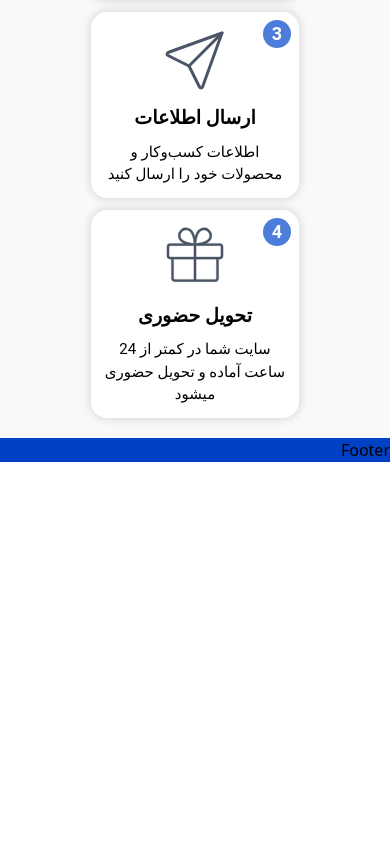
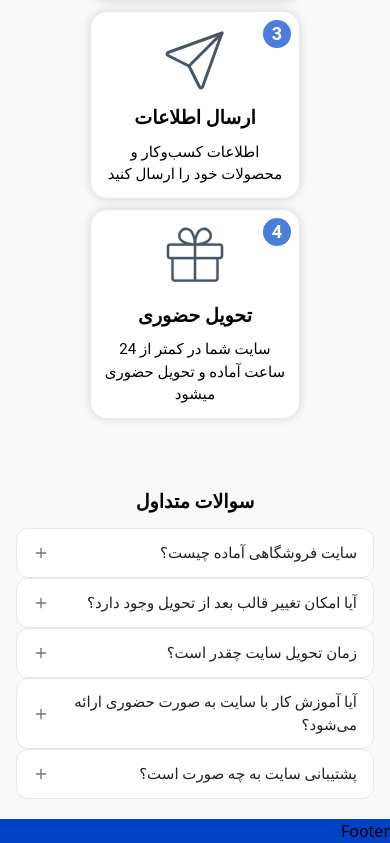
Before and after one commit to MohammadSoleimanikia/webetom, a Next.js app: page / in a window 390 px wide. Shown: the part 4475-5318 px from the top of the page. Before the commit the page ends 4937 px from the top, so only its background shows below. Built offline with nearby package versions, Linux system fonts and the light colour scheme; what @mui/material-nextjs would draw is missing.

Commit message:
feat(FAQ): add FAQ mobile

```diff
--- a/src/app/page.tsx
+++ b/src/app/page.tsx
@@ -8,6 +8,7 @@ import { Button } from "@mui/material";
 import WhyUs from "@/sections/whyUs";
 import Plans from "@/sections/plans";
 import OrderProcess from "@/sections/orderProcess";
+import FAQ from "@/sections/faq";
 
 export default function Home() {
   return (
@@ -61,6 +62,11 @@ export default function Home() {
       <SectionWrapper containerClassName="bg-background md:bg-transparent ">
         <OrderProcess />
       </SectionWrapper>
+
+      {/* FAQ section */}
+      <SectionWrapper className="bg-background">
+        <FAQ />
+      </SectionWrapper>
     </>
   );
 }
--- /dev/null
+++ b/src/data/FAQ.ts
@@ -0,0 +1,32 @@
+export type FaqType = {
+  question: string;
+  answer: string;
+};
+
+export const FAQ_DATA: FaqType[] = [
+  {
+    question: "سایت فروشگاهی آماده چیست؟",
+    answer:
+      "سایت فروشگاهی آماده یک وب‌سایت از پیش طراحی‌شده است که امکانات اصلی فروشگاه اینترنتی را دارد و می‌توان آن را متناسب با نیاز و برند شما شخصی‌سازی کرد.",
+  },
+  {
+    question: "آیا امکان تغییر قالب بعد از تحویل وجود دارد؟",
+    answer:
+      "بله، امکان تغییر و شخصی‌سازی بخش‌های مختلف قالب بعد از تحویل سایت وجود دارد و می‌توانید ظاهر سایت را متناسب با نیاز خود تغییر دهید.",
+  },
+  {
+    question: "زمان تحویل سایت چقدر است؟",
+    answer:
+      "زمان تحویل سایت بسته به نوع قالب و امکانات مورد نیاز متفاوت است، اما معمولاً سایت‌های آماده در مدت زمان کوتاهی قابل راه‌اندازی و تحویل هستند.",
+  },
+  {
+    question: "آیا آموزش کار با سایت به صورت حضوری ارائه می‌شود؟",
+    answer:
+      "بله، در صورت نیاز امکان ارائه آموزش کار با سایت به صورت حضوری وجود دارد تا بتوانید به‌راحتی محصولات، سفارش‌ها و بخش‌های مختلف سایت را مدیریت کنید.",
+  },
+  {
+    question: "پشتیبانی سایت به چه صورت است؟",
+    answer:
+      "پشتیبانی شامل راهنمایی و رفع مشکلات مربوط به سایت است و از طریق راه‌های ارتباطی مشخص‌شده می‌توانید درخواست‌های خود را با تیم پشتیبانی مطرح کنید.",
+  },
+];
--- /dev/null
+++ b/src/sections/faq/faqAccordion .tsx
@@ -0,0 +1,48 @@
+"use client";
+
+import * as React from "react";
+import { FiPlus } from "react-icons/fi";
+import Accordion from "@mui/material/Accordion";
+import AccordionSummary from "@mui/material/AccordionSummary";
+import AccordionDetails from "@mui/material/AccordionDetails";
+import Typography from "@mui/material/Typography";
+import { FaqType } from "@/data/FAQ";
+
+type Props = { items: FaqType[] };
+export default function FaqAccordion({ items }: Props) {
+  const [expanded, setExpanded] = React.useState<string | false>("panel1");
+
+  const handleChange =
+    (panel: string) => (_event: React.SyntheticEvent, newExpanded: boolean) => {
+      setExpanded(newExpanded ? panel : false);
+    };
+
+  return (
+    <div>
+      {items.map((item, index) => (
+        <Accordion
+          key={index}
+          disableGutters
+          elevation={0}
+          square
+          expanded={expanded === item.question}
+          onChange={handleChange(item.question)}
+          className="rounded-xl border border-gray-200 before:hidden"
+        >
+          <AccordionSummary
+            expandIcon={<FiPlus />}
+            aria-controls="panel1-content"
+            id="panel1-header"
+            className=""
+          >
+            <Typography component="span">{item.question}</Typography>
+          </AccordionSummary>
+
+          <AccordionDetails>
+            <Typography>{item.answer}</Typography>
+          </AccordionDetails>
+        </Accordion>
+      ))}
+    </div>
+  );
+}
--- /dev/null
+++ b/src/sections/faq/faqMobile.tsx
@@ -0,0 +1,12 @@
+import { FaqType } from "@/data/FAQ";
+import FaqAccordion from "./faqAccordion ";
+type Props = {
+  items:FaqType[]
+}
+export default function FaqMobile({items}:Props) {
+  return (
+    <div>
+        <FaqAccordion items={items}/>
+      </div>
+  )
+}
--- /dev/null
+++ b/src/sections/faq/index.tsx
@@ -0,0 +1,20 @@
+import { Typography } from "@mui/material";
+import FaqAccordion from "./faqAccordion ";
+import { FAQ_DATA } from "@/data/FAQ";
+
+
+export default function FAQ() {
+  return (
+    <div className=" rounded-2xl py-5">
+      {/* header */}
+      <div className="mb-3 flex flex-col items-center gap-2 sm:relative sm:flex-row sm:justify-center md:mb-5">
+        <Typography variant="h2" className="text-center">
+          سوالات متداول
+        </Typography>
+      </div>
+
+      {/* mobile content */}
+      <FaqAccordion items={FAQ_DATA}/>
+    </div>
+  );
+}
```
